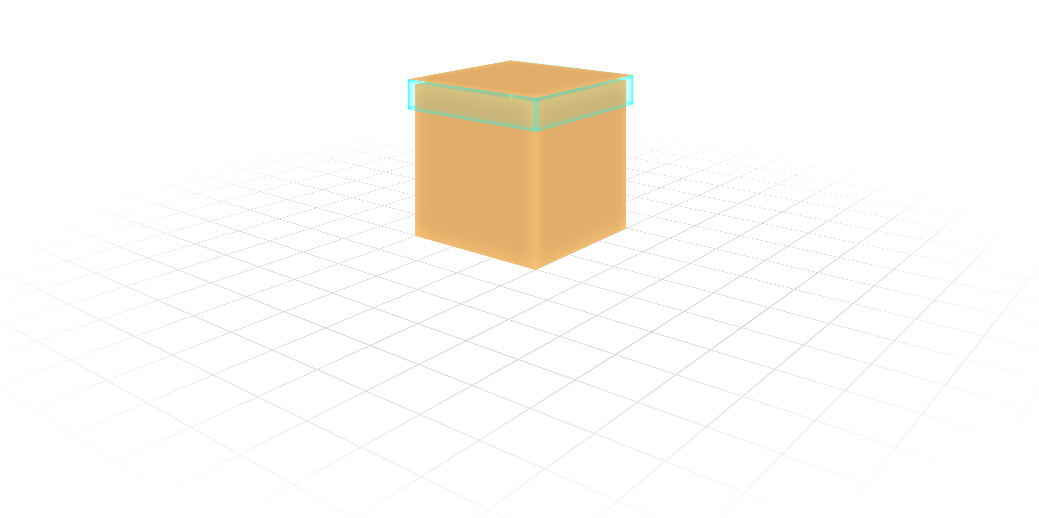
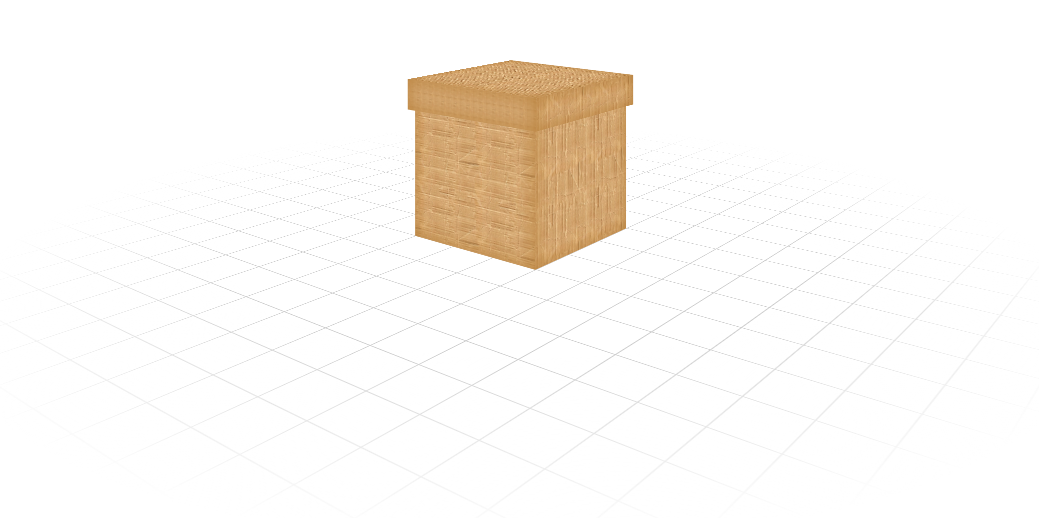
Before and after one commit to faiz-verse/Advanced-CSS-Snippets, a plain HTML site: page 3D-unboxing-box/index.html in a window 1280 px wide. Shown: the part 168-686 px from the top of the page, without its empty margins (118-1157 px from the left). Drawn offline with Linux system fonts and the light colour scheme.

Commit message:
Added the 3D unboxing box

```diff
--- a/3D-unboxing-box/style.scss
+++ b/3D-unboxing-box/style.scss
@@ -72,8 +72,11 @@ body {
     // box-shadow: 0 0 5px cyan inset;
     // background: rgba(0, 255, 255, 0.1);
 
-    background: #e0ad6b;
-    box-shadow: 0 0 20px #ffcb79 inset;
+    // background: #e0ad6b;
+    background-image: url('box background.jpg');
+    background-size: 50%;
+    // filter: blur(0.3px) brightness(0.95);
+    box-shadow: 0 0 20px rgb(185, 130, 60) inset;
 }
 
 .side.top {
@@ -96,6 +99,7 @@ body {
 
 .side.right {
     // background-color: rgba(0, 255, 21, 0.6);
+
     transform-origin: left;
     transform: translateX(150px) rotateY(-90deg);
 }
@@ -116,8 +120,13 @@ body {
     position: absolute;
     background: inherit;
 
-    box-shadow: 0 0 5px cyan inset;
-    background: rgba(0, 255, 255, 0.1);
+    // box-shadow: 0 0 5px cyan inset;
+    // background: rgba(0, 255, 255, 0.1);
+
+    background-image: url('box background.jpg');
+    background-size: 50%;
+    // filter: blur(0.3px) brightness(0.95);
+    box-shadow: 0 0 20px rgb(185, 130, 60) inset;
 }
 
 .top-side.top-left{
```
Also changed, not shown: 3D-unboxing-box/style.css, 1 other file.
